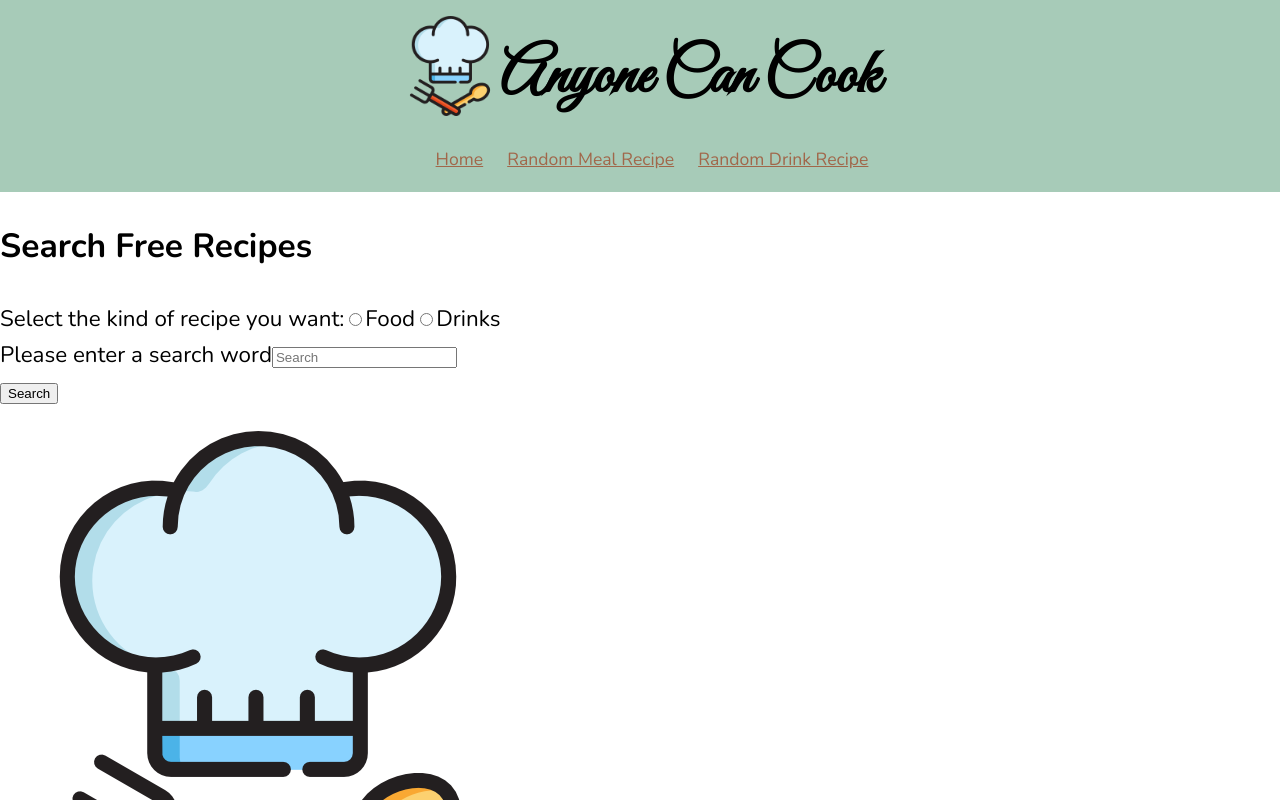
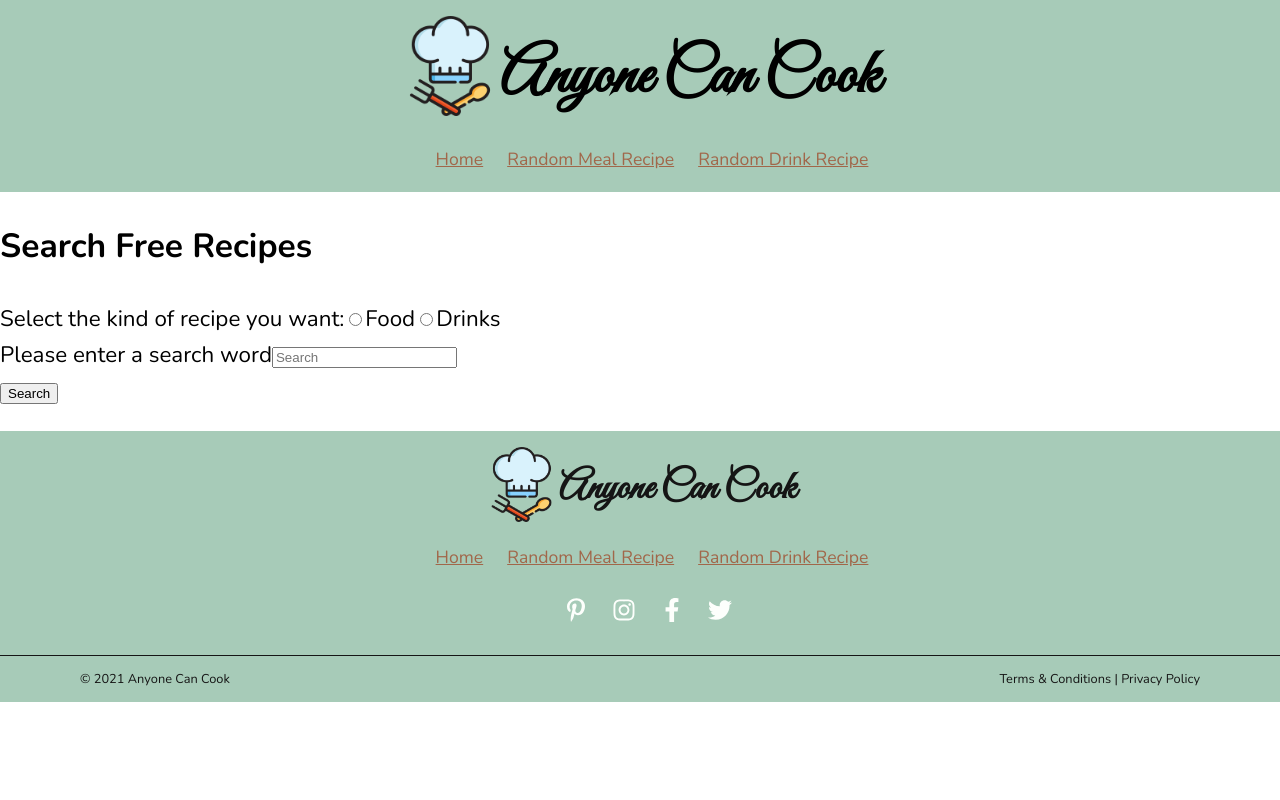
Before and after one commit to nac0512/API-Recipe-Project, a React (Create React App) app: page / in a window 1280 px wide. Shown: the top 800 px of the page. Built offline with nearby package versions, Linux system fonts and the light colour scheme.

Commit message:
Footer component styled

```diff
--- a/package.json
+++ b/package.json
@@ -8,6 +8,7 @@
     "@testing-library/user-event": "^12.8.3",
     "react": "^17.0.2",
     "react-dom": "^17.0.2",
+    "react-icons": "^4.3.1",
     "react-router-dom": "^6.0.2",
     "react-scripts": "4.0.3",
     "web-vitals": "^1.1.2"
--- a/src/components/Footer.js
+++ b/src/components/Footer.js
@@ -1,23 +1,72 @@
 import React from 'react';
 import logo from '../images/logo.png';
 import Nav from './Nav';
+import { FaPinterestP } from 'react-icons/fa';
+import { FaInstagram } from 'react-icons/fa';
+import { FaFacebookF } from 'react-icons/fa';
+import { FaTwitter } from 'react-icons/fa';
 
 const Footer = () => {
     return(
-        <footer>
-            <img src={logo} alt='Website Logo'></img>
-            <h2>Anyone Can Cook</h2>
+        <footer style={styles.footer}>
+            <img src={logo} alt='Website Logo' style={styles.img}></img>
+            <h2 style={styles.h2}>Anyone Can Cook</h2>
             <Nav />
-            <ul>
-                <li>Pinterest</li>
-                <li>Instagram</li>
-                <li>Facebook</li>
-                <li>Twitter</li>
+            <ul style={styles.ul}>
+                <li style={styles.li}><a href='https://www.pinterest.com' target="_blank" rel="noreferrer" style={styles.a}><FaPinterestP style={styles.icon}/>Go to pinterest page</a></li>
+                <li style={styles.li}><a href='https://www.instagram.com' target="_blank" rel="noreferrer" style={styles.a}><FaInstagram style={styles.icon}/>Go to instagram page</a></li>
+                <li style={styles.li}><a href='https://www.facebook.com' target="_blank" rel="noreferrer" style={styles.a}><FaFacebookF style={styles.icon}/>Go to facebook page</a></li>
+                <li style={styles.li}><a href='https://www.twitter.com' target="_blank" rel="noreferrer" style={styles.a}><FaTwitter style={styles.icon}/>Go to twitter page</a></li>
             </ul>
-            <p>&copy; 2021 Anyone Can Cook</p>
-            <p>Terms &amp; Conditions | Privacy Policy</p>
+            <div style={styles.div}>
+                <p style={styles.footnote}>&copy; 2021 Anyone Can Cook</p>
+                <p style={styles.footnote}>Terms &amp; Conditions | Privacy Policy</p>
+            </div>
         </footer>
     );
 }
 
 export default Footer;
+
+const styles = {
+    footer: {
+        color:'rgb(21, 21, 21)',
+        textAlign:'center',
+        paddingTop:'1rem',
+        backgroundColor:'rgba(81,152,114,.5)'
+    },
+    img: {
+        width:'75px',
+        verticalAlign:'middle',
+        paddingBottom:'1rem'
+    },
+    h2: {
+        fontFamily:'Great Vibes',
+        fontSize:'2.5rem',
+        display:'inline',
+    },
+    ul: {
+        listStyleType:'none',
+    },
+    li: {
+        display:'inline-block',
+        marginRight:'1.5rem',
+    },
+    a: {
+        color:'rgb(253,255,252)',
+        fontSize:'0'
+    },
+    icon: {
+        fontSize:'1.5rem'
+    },
+    div: {
+        borderTop:'solid .5px rgb(21, 21, 21)',
+        padding:'0 5rem',
+        display:'flex',
+        flexWrap:'wrap',
+        justifyContent:'space-between'
+    },
+    footnote: {
+        fontSize:'.8rem',
+    }
+}
```
Also changed, not shown: 1 other file (tests, documents, lock files or other folders).
